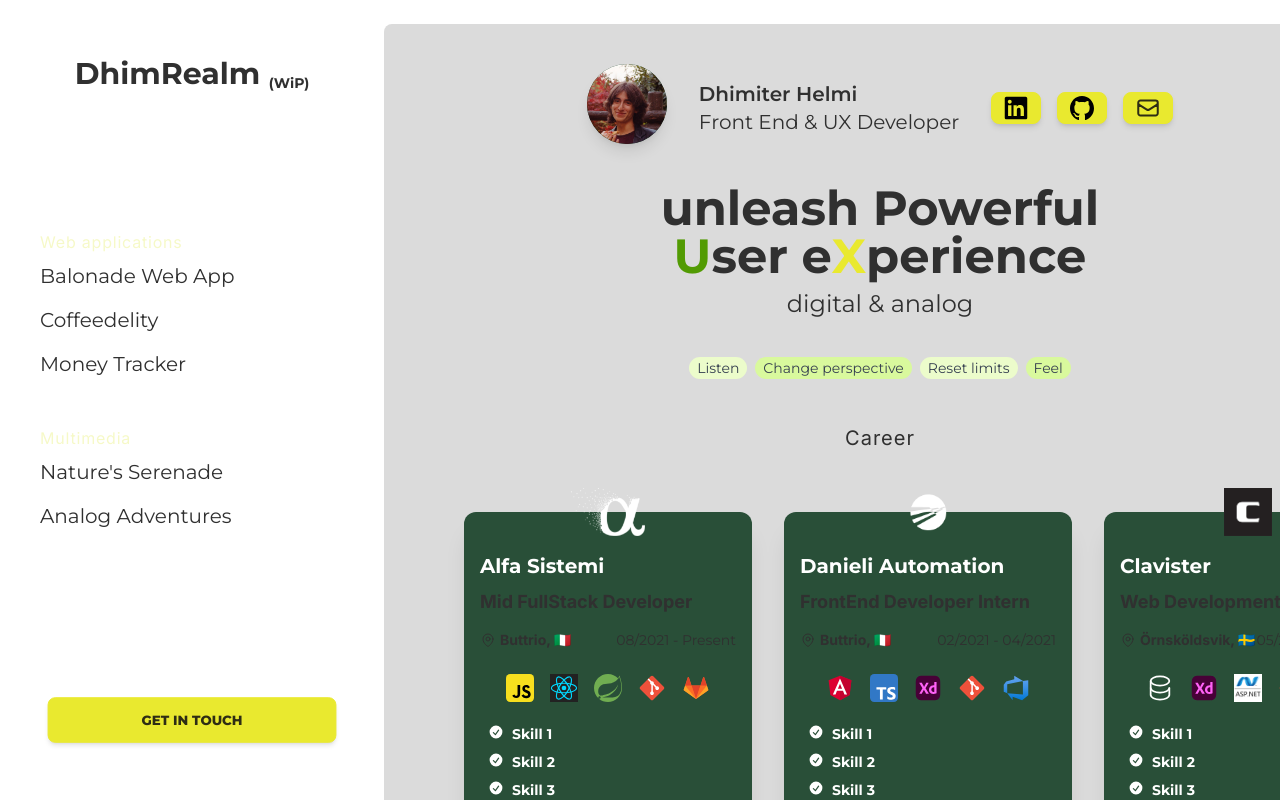
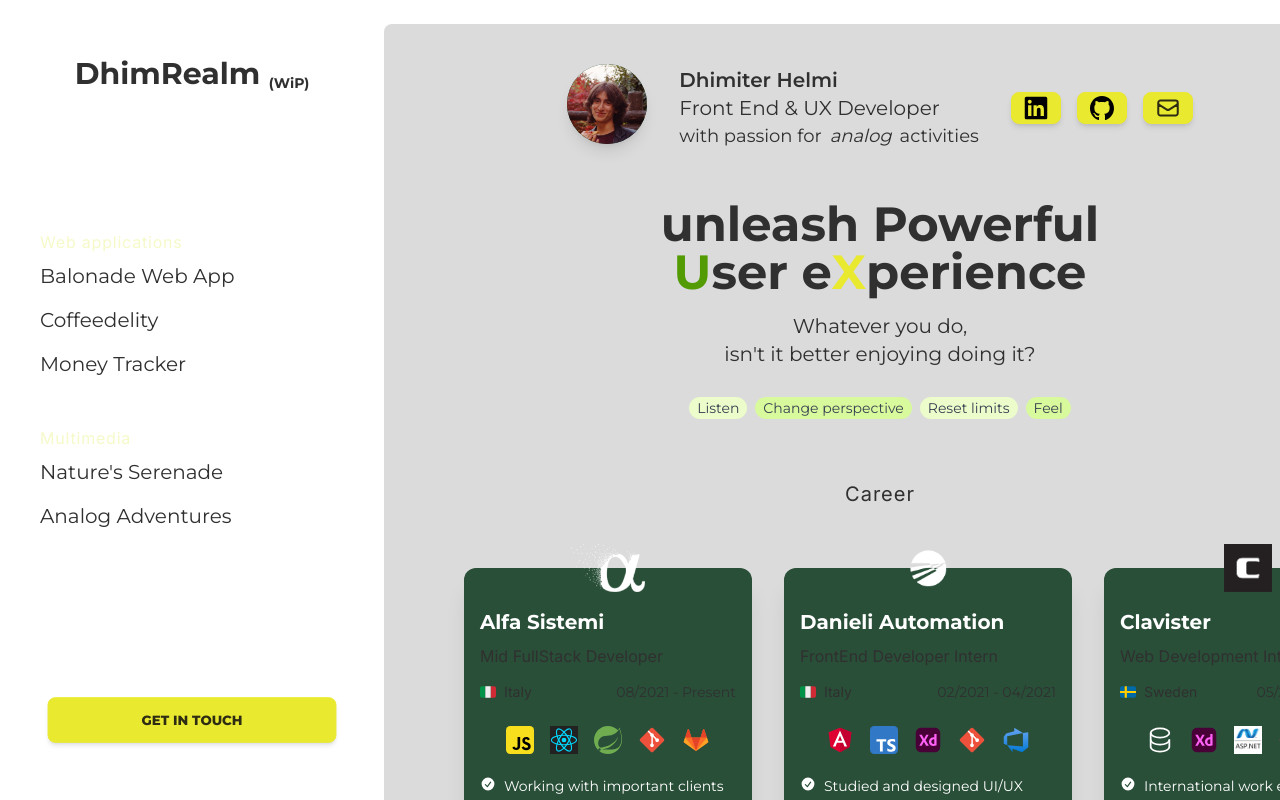
Before and after one commit to dhimiterPoison/dhimiterhelmi-old, a Next.js app: page / in a window 1280 px wide. Shown: the top 800 px of the page. Built offline with nearby package versions, Linux system fonts and the light colour scheme.

Commit message:
small changes to hero section, carousels and added skills in career cards

```diff
--- a/app/components/CarrerCarousel.tsx
+++ b/app/components/CarrerCarousel.tsx
@@ -18,10 +18,14 @@ import SpringIcon from '../../public/spring.svg';
 import AdobeXD from '../../public/adobe-xd.svg';
 import GeneralDb from '../../public/general-db.svg';
 
+import SwedenFlag from '../../public/flag-sweden.svg';
+import ItalyFlag from '../../public/flag-italy.svg';
+
 import AlfaSistemiLogo from '../../public/career/alfasistemi-logo.png';
 import DanieliLogo from '../../public/career/danieli-logo.png';
 import ClavisterLogo from '../../public/career/clavister-logo.jpg';
 import Image from 'next/image';
+
 
 const icons = {
     react: ReactIcon,
@@ -50,7 +54,9 @@ export const experiences = [
         logo: AlfaSistemiLogo,
         role: 'Mid FullStack Developer',
         duration: '08/2021 - Present',
-        location: 'Buttrio, 🇮🇹',
+        location: 'Buttrio, Italy',
+        shortLocation: 'Italy',
+        flag: ItalyFlag,
         description: '',
         tech: [
             icons.javascript,
@@ -59,14 +65,20 @@ export const experiences = [
             icons.git,
             icons.gitlab
         ],
-        skills: ['Skill 1', 'Skill 2', 'Skill 3', 'Skill 4'],
+        skills: [
+            'Working with important clients',
+            'Creating and mantaining responsive SPAs',
+            'Project scope definition, costs estimation, and constant contact with customers',
+        ],
     },
     {
         id: 2,
         company: 'Danieli Automation',
         logo: DanieliLogo,
         role: 'FrontEnd Developer Intern',
-        location: 'Buttrio, 🇮🇹',
+        location: 'Buttrio, Italy',
+        shortLocation: 'Italy',
+        flag: ItalyFlag,
         duration: '02/2021 - 04/2021',
         description: '',
         tech: [
@@ -76,23 +88,34 @@ export const experiences = [
             icons.git,
             icons.azuredevops,
         ],
-        skills: ['Skill 1', 'Skill 2', 'Skill 3', 'Skill 4'],
+        skills: [
+            'Studied and designed UI/UX',
+            'Used Angular and Typescript to integrate new features',
+            'Azure DevOps for CI/CD',
+        ],
     },
     {
         id: 1,
         company: 'Clavister',
         logo: ClavisterLogo,
         role: 'Web Development Intern',
-        location: 'Örnsköldsvik, 🇸🇪',
+        location: 'Örnsköldsvik, Sweden',
+        shortLocation: 'Sweden',
+        flag: SwedenFlag,
         duration: '05/2018 - 06/2018',
         description: '',
         tech: [icons.generalDb, icons.adobeXD, icons.aspnet, icons.git, icons.gitlab],
-        skills: ['Skill 1', 'Skill 2', 'Skill 3', 'Skill 4'],
+        skills: [
+            'International work experience',
+            'Learned how to work and comunicate in a team',
+            'Eye-opening experience about the world of work',
+        ],
     },
 ];
 
 const sections = Inter({ subsets: ['latin'] });
 const CarrerCarousel = () => {
+
     return (
         <div className='carousel-slider career flex gap-4 md:gap-8 items-center justify-start 2xl:justify-center px-4 overflow-auto overscroll-none snap-proximity snap-x scroll-px-10'>
             {experiences.map((experience, index) => {
@@ -114,29 +137,15 @@ const CarrerCarousel = () => {
                             ) : null}
                         </div>
                         <div className='text-xl flex mb-2 text-white'>{experience.company}</div>
-                        <span className={`text-lg ${sections.className}`}>{experience.role}</span>
+                        <span className={`text-base ${sections.className} font-normal`}>{experience.role}</span>
                         <div className='flex justify-between h-12 items-center'>
-                            <div className='flex text-sm gap-1 items-center'>
-                                <svg
-                                    xmlns='http://www.w3.org/2000/svg'
-                                    fill='none'
-                                    viewBox='0 0 24 24'
-                                    strokeWidth={1.5}
-                                    stroke='currentColor'
+                            <div className='flex text-sm gap-2 items-center'>
+                                <Image
+                                    src={experience.flag}
+                                    alt={`${experience.shortLocation} flag`}
                                     className='w-4 h-4'
-                                >
-                                    <path
-                                        strokeLinecap='round'
-                                        strokeLinejoin='round'
-                                        d='M15 10.5a3 3 0 11-6 0 3 3 0 016 0z'
-                                    />
-                                    <path
-                                        strokeLinecap='round'
-                                        strokeLinejoin='round'
-                                        d='M19.5 10.5c0 7.142-7.5 11.25-7.5 11.25S4.5 17.642 4.5 10.5a7.5 7.5 0 1115 0z'
-                                    />
-                                </svg>
-                                <span className={`${sections.className}`}>{experience.location}</span>
+                                />
+                                <span className={`font-normal ${sections.className}`}>{experience.shortLocation}</span>
                             </div>
                             <div className='flex flex-col'>
                                 <span className='text-sm font-normal'>
@@ -159,13 +168,13 @@ const CarrerCarousel = () => {
                                 {experience.skills.map((skill, index) => (
                                     <li
                                         key={index}
-                                        className='text-sm text-white px-2 py-1 flex'
+                                        className='text-sm text-white  py-1 flex'
                                     >
                                         <svg
                                             xmlns='http://www.w3.org/2000/svg'
                                             viewBox='0 0 20 20'
                                             fill='currentColor'
-                                            className='w-4 h-4'
+                                            className='w-4 h-4 shrink-0'
                                         >
                                             <path
                                                 fillRule='evenodd'
@@ -173,12 +182,12 @@ const CarrerCarousel = () => {
                                                 clipRule='evenodd'
                                             />
                                         </svg>
-                                        <span className='ml-2'>{skill}</span>
+                                        <span className='ml-2 font-normal'>{skill}</span>
                                     </li>
                                 ))}
                             </ul>
                         </div>
-                        <div className='absolute bottom-2 text-sm self-end'>
+                        <div className='absolute bottom-2 text-sm self-end text-white'>
                             <Link
                                 href={`/career/${experience.id}`}
                                 className='flex '
--- a/app/components/MainHero.tsx
+++ b/app/components/MainHero.tsx
@@ -2,7 +2,7 @@ import React from 'react';
 
 const MainHero = () => {
 	return (
-		<div className='flex flex-col mb-4'>
+		<div className='flex flex-col mb-8'>
 			<div className='flex flex-row justify-center text-3xl md:text-5xl font-bold'>
 				unleash Powerful
 			</div>
@@ -11,14 +11,18 @@ const MainHero = () => {
 				<span className='text-primary'>U</span>ser e
 				<span className='text-secondary'>X</span>perience
 			</div>
+			<div className='flex flex-col my-4 justify-center text-xl items-center'>
+				<p>Whatever you do,</p>
+				<p className='mx-2'>isn&apos;t it better enjoying doing it?</p>
+			</div>
 			{/* <div className='flex flex-col items-center my-4 prose'>
 				Whatever you do, <br /> isn’t it better enjoying doing it? <br /> I help you by
 				providing product or services tailored to your needs. <br /> Win win, I create
 				and have fun, <br /> you save time and get a smile.
 			</div> */}
-			<div className='flex flex-row justify-center text-xl md:text-2xl h-12 pt-2 md:h-16 md:items-center md:pt-0 md:pb-4'>
+			{/* <div className='flex flex-row justify-center text-xl md:text-2xl h-12 pt-2 md:h-16 md:items-center md:pt-0 md:pb-4'>
 				digital & analog
-			</div>
+			</div> */}
 			<div className='flex flex-row justify-center text-xs md:text-sm h-12 items-center'>
 				<div className='flex justify-center items-center m-1 font-medium py-1 px-2 rounded-full text-gray-700 bg-lime-100 '>
 					<div className='font-normal leading-none max-w-full flex-initial'>
--- a/app/components/MyCarouselCard.tsx
+++ b/app/components/MyCarouselCard.tsx
@@ -2,6 +2,7 @@ import { useIntersection } from '@mantine/hooks';
 import Link from 'next/link';
 import React, {useEffect} from 'react';
 import Image, { StaticImageData } from 'next/image';
+import { useMediaQuery } from '@mantine/hooks';
 
 type Props = {
     card: {
@@ -19,12 +20,15 @@ type Props = {
 
 const MyCarouselCard = ({card, active, hasScrollMarginLeft, hasScrollMarginRight, selectCard} : Props) => {
 
+    const desktop = useMediaQuery('(min-width: 768px)');
+
     const { ref, entry } = useIntersection({
         threshold: 1,
     });
 
 
     useEffect(() => {
+        if(desktop) return;
         selectCard(card.id);
     }, [entry?.isIntersecting])
 
@@ -69,7 +73,7 @@ const MyCarouselCard = ({card, active, hasScrollMarginLeft, hasScrollMarginRight
                     />
                     <div className='flex flex-col absolute bottom-2 px-2'>
                         <div
-                            className={`card-extra flex w-fit  px-1 rounded font-normal bg-primary text-xs text-black`}
+                            className={`card-extra flex w-fit  px-1 rounded font-normal bg-primary text-xs text-black mb-1`}
                         >
                             {card.category}
                         </div>
--- a/app/components/ShortPresentation.tsx
+++ b/app/components/ShortPresentation.tsx
@@ -1,13 +1,13 @@
-import Image from 'next/image'
-import Link from 'next/link'
-import React from 'react'
+import Image from 'next/image';
+import Link from 'next/link';
+import React from 'react';
 import LinkedinLogo from '../../public/linkedin-svgrepo-com.svg';
 import GithubLogo from '../../public/github.svg';
 import ProfilePicture from '../../public/profile-picture.jpeg';
 
 const ShortPresentation = () => {
 	return (
-	<div className='presentation flex flex-col items-center justify-center md:flex-row mb-8'>
+		<div className='presentation flex flex-col items-center justify-center md:flex-row mb-8 md:mb-12'>
 			<div className='profile-image-container flex md:flex-col justify-center mb-2'>
 				<div className='profile-image w-20 h-20 bg-green-950 rounded-full shadow-lg'>
 					<Image
@@ -23,6 +23,9 @@ const ShortPresentation = () => {
 				</div>
 				<div className='flex flex-row justify-center md:justify-start text-xl items-center'>
 					Front End & UX Developer
+				</div>
+				<div className='flex flex-row justify-center md:justify-start text-lg items-center'>
+					with passion for <i className='mx-2'>analog </i> activities
 				</div>
 			</div>
 			<div className='contact-points flex justify-center items-center h-16 gap-4'>
@@ -72,7 +75,7 @@ const ShortPresentation = () => {
 				</div>
 			</div>
 		</div>
-  )
-}
+	);
+};
 
-export default ShortPresentation
+export default ShortPresentation;
```
Also changed, not shown: public/flag-italy.svg (added), public/flag-sweden.svg (added). Lines whose indentation alone changed are shown as unchanged.
